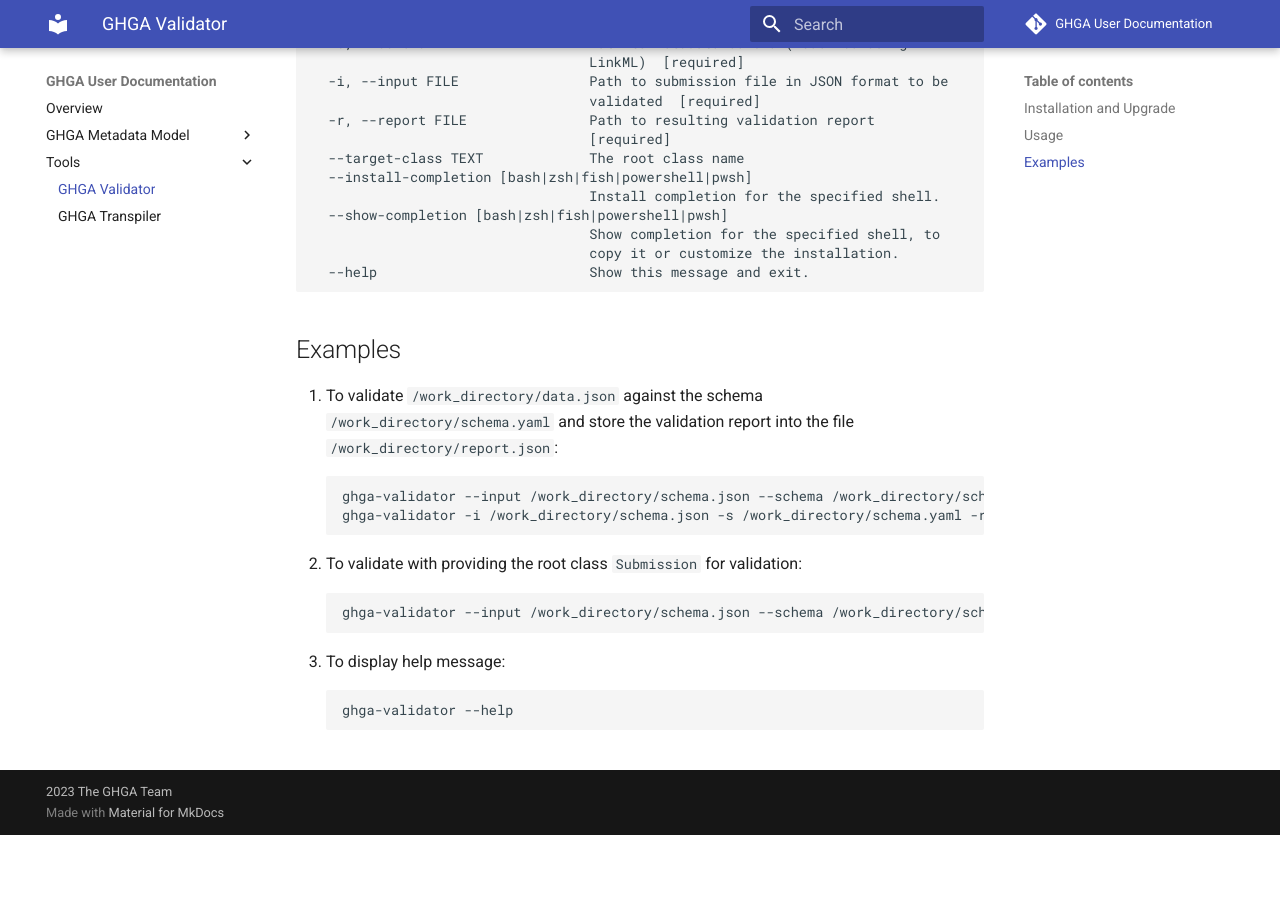
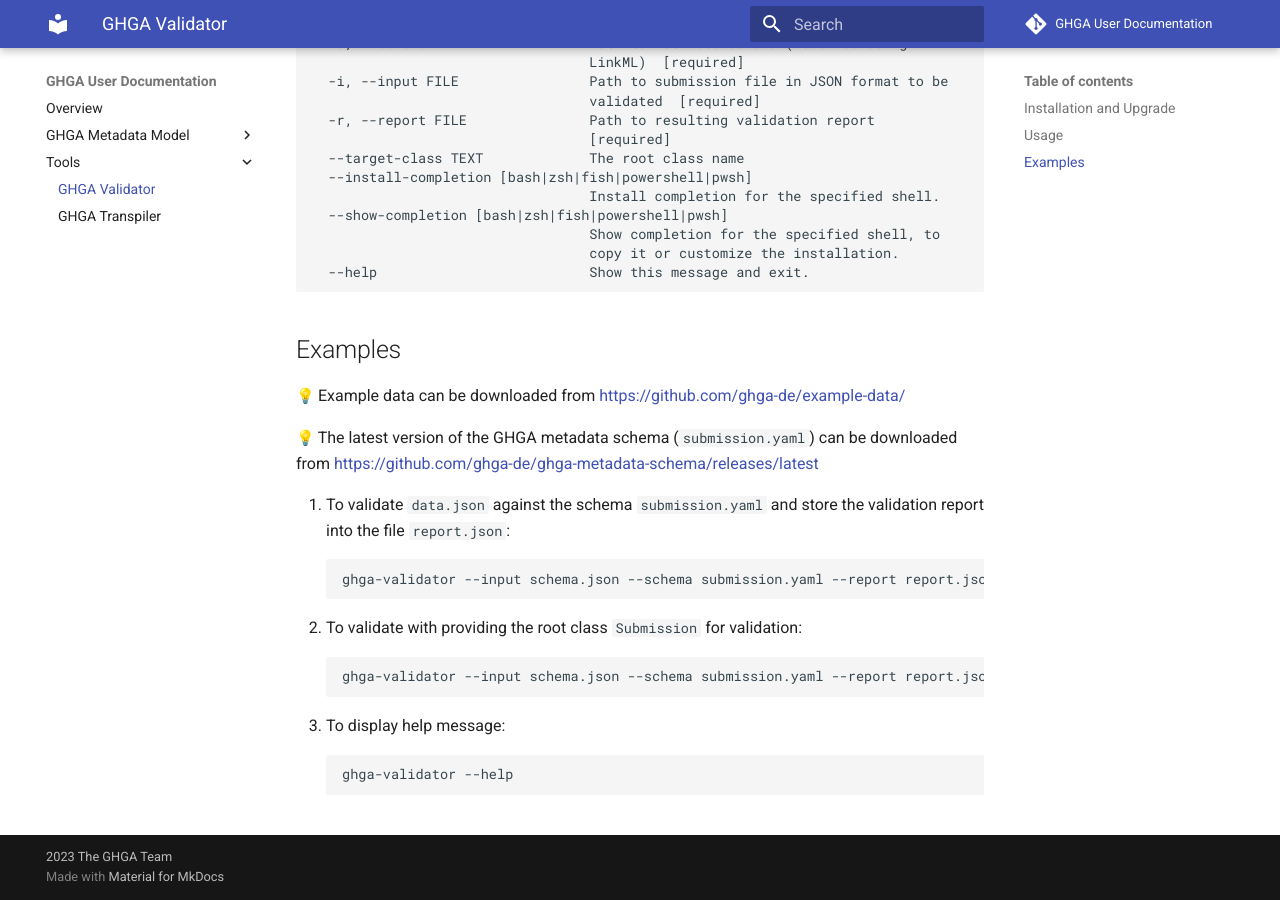
Before and after one commit to ghga-de/docs.ghga.de, an MkDocs documentation site: the page built from docs/validator/validator.md, in a window 1280 px wide and 900 px high, scrolled down 929 px. Built offline with MkDocs 1.6.1 and Material for MkDocs 9.7.7, drawn with Linux system fonts in a browser that asks for light colours; emoji names are drawn with the system emoji font; comment, search, counter and statistics services are not loaded; before the commit the page ends 1764 px from its top, so only the background shows below that; some of the changed text lies outside the part shown.

Commit message:
Minor changes

````diff
--- a/docs/validator/validator.md
+++ b/docs/validator/validator.md
@@ -49,15 +49,17 @@
 
 ## Examples
 
+:bulb: Example data can be downloaded from https://github.com/ghga-de/example-data/
 
-1. To validate `/work_directory/data.json` against the schema `/work_directory/schema.yaml` and store the validation report into the file `/work_directory/report.json`:
+:bulb: The latest version of the GHGA metadata schema (`submission.yaml`) can be downloaded from https://github.com/ghga-de/ghga-metadata-schema/releases/latest
+
+1. To validate `data.json` against the schema `submission.yaml` and store the validation report into the file `report.json`:
 ```
-ghga-validator --input /work_directory/schema.json --schema /work_directory/schema.yaml --report /work_directory/report.json
-ghga-validator -i /work_directory/schema.json -s /work_directory/schema.yaml -r /work_directory/report.json
+ghga-validator --input schema.json --schema submission.yaml --report report.json
 ```
 2. To validate with providing the root class `Submission` for validation:
 ```
-ghga-validator --input /work_directory/schema.json --schema /work_directory/schema.yaml --report /work_directory/report.json --target-class Submission
+ghga-validator --input schema.json --schema submission.yaml --report report.json --target-class Submission
 ```
 3. To display help message:
 ```
````
Also changed, not shown: other parts of docs/validator/validator.md (+1 -1 lines).
